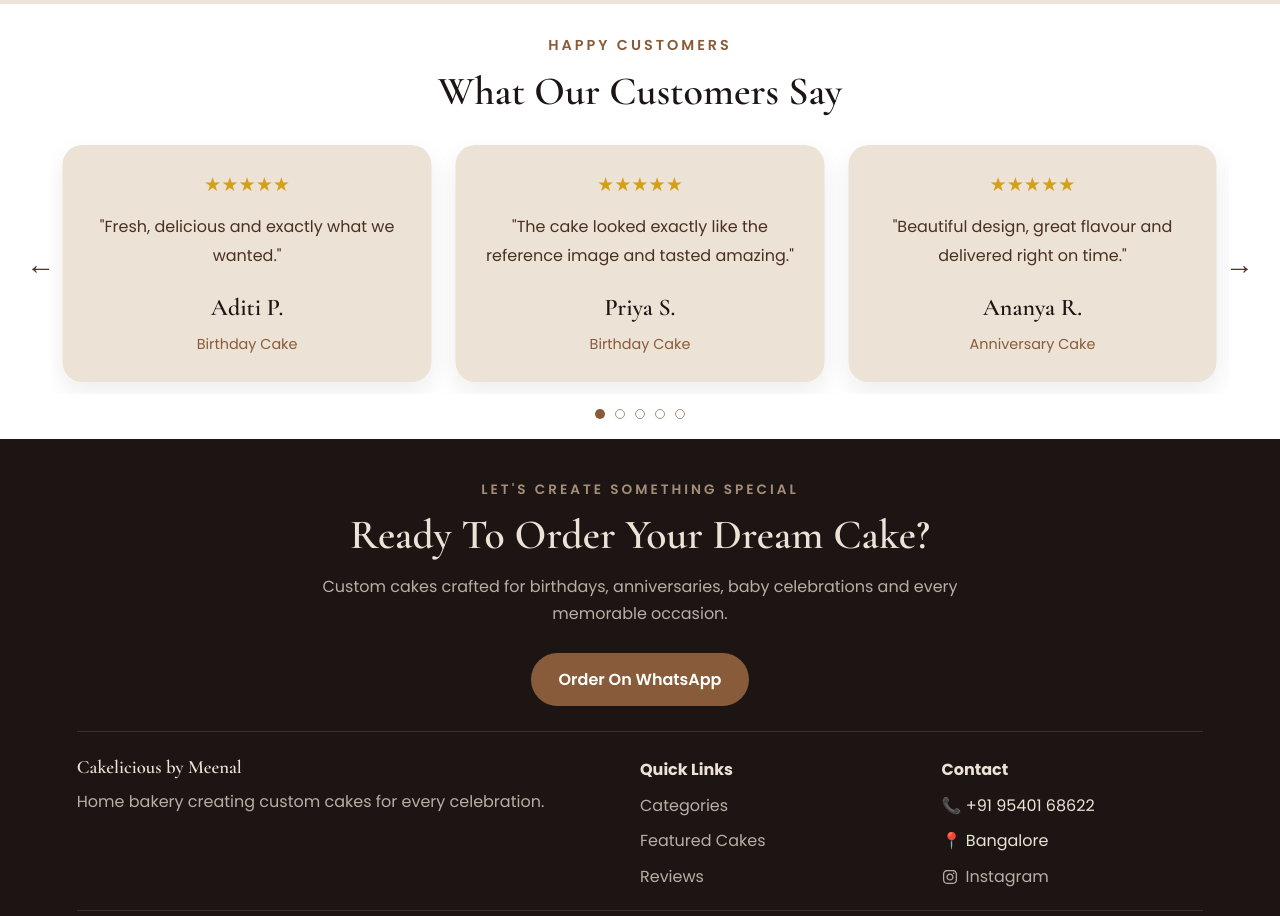
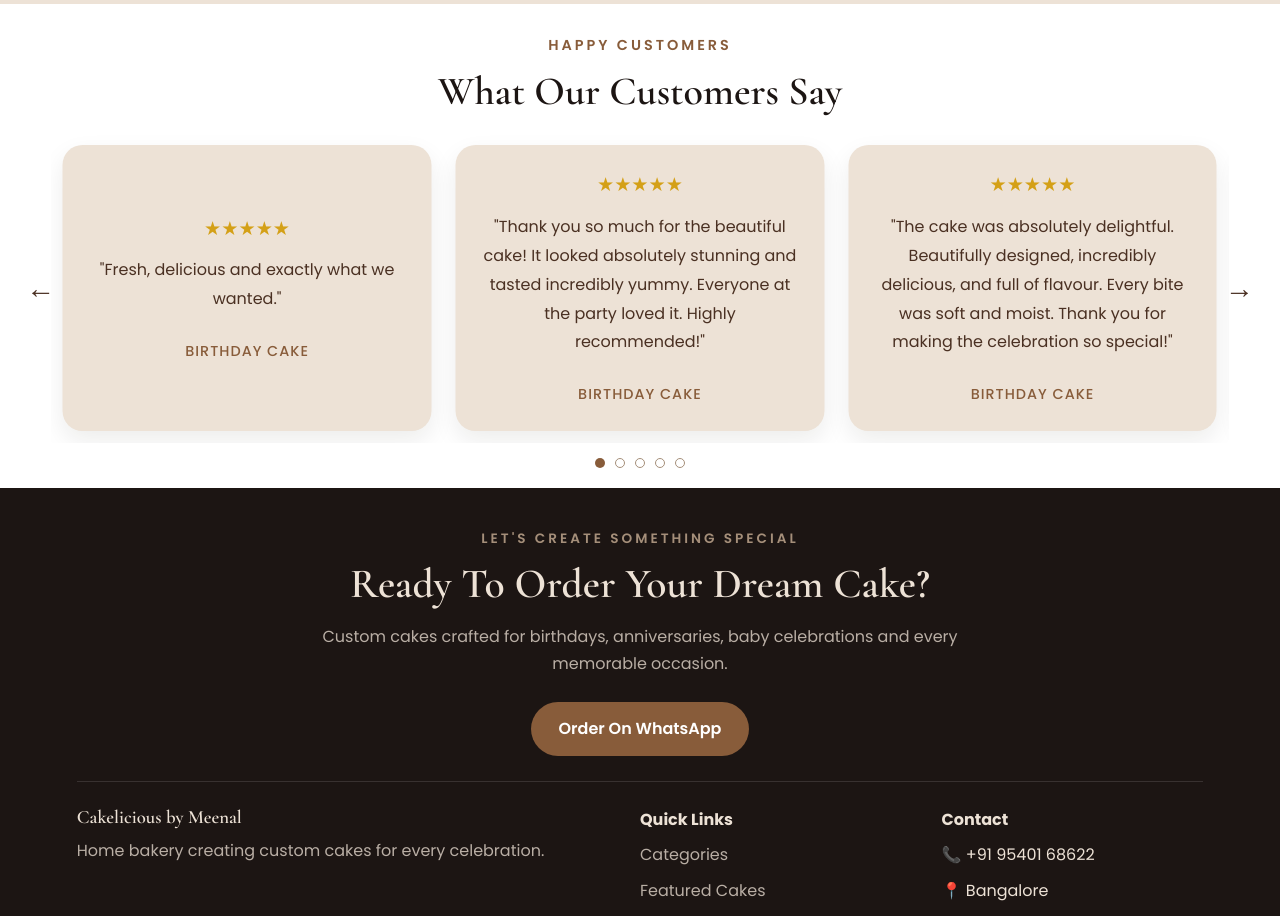
Before and after one commit to Oorjaa-S/Cakelicious-by-Meenal, a React (Vite) app: page / in a window 1280 px wide. Shown: the part 2740-3656 px from the top of the page. Built offline with nearby package versions, Linux system fonts and the light colour scheme; no server answers.

Commit message:
Improve cake cards and reviews section

```diff
--- a/index.html
+++ b/index.html
@@ -1,5 +1,6 @@
 <!doctype html>
 <html lang="en">
+  <title>Cakelicious by Meenal</title>
   <head>
     <meta charset="UTF-8" />
     <link rel="icon" type="image/svg+xml" href="/favicon.svg" />
--- a/src/components/CakeCard.jsx
+++ b/src/components/CakeCard.jsx
@@ -18,7 +18,6 @@ function CakeCard({ cake }) {
 
         <div className="cake-content">
           <h3>{cake.name}</h3>
-          <p>{cake.flavour}</p>
         </div>
 
       </div>
--- a/src/components/Reviews.jsx
+++ b/src/components/Reviews.jsx
@@ -33,34 +33,33 @@ function Reviews() {
     emblaApi.off("select", onSelect);
   };
 }, [emblaApi]);
-
 const reviews = [
   {
-      name: "Priya S.",
+
     occasion: "Birthday Cake",
     review:
-        "The cake looked exactly like the reference image and tasted amazing."
+      "Thank you so much for the beautiful cake! It looked absolutely stunning and tasted incredibly yummy. Everyone at the party loved it. Highly recommended!"
   },
   {
-      name: "Ananya R.",
-      occasion: "Anniversary Cake",
+
+    occasion: "Birthday Cake",
     review:
-        "Beautiful design, great flavour and delivered right on time."
+      "The cake was absolutely delightful. Beautifully designed, incredibly delicious, and full of flavour. Every bite was soft and moist. Thank you for making the celebration so special!"
   },
   {
-      name: "Rohit K.",
-      occasion: "Custom Theme Cake",
+
+    occasion: "Birthday Cake",
     review:
-        "Everyone loved the cake. It was the highlight of the celebration."
+      "The cake was excellent! Perfect sweetness, perfectly soft, and moist. Thank you so much!"
   },
     {
-      name: "Sneha M.",
+
       occasion: "Baby Celebration",
       review:
         "Absolutely gorgeous work and very professional service."
     },
     {
-      name: "Aditi P.",
+
       occasion: "Birthday Cake",
       review:
         "Fresh, delicious and exactly what we wanted."
--- a/src/styles/CakeCard.css
+++ b/src/styles/CakeCard.css
@@ -12,10 +12,21 @@
   flex-direction:column;
 
   height:100%;
+
+  transition:
+    transform 0.25s ease,
+    box-shadow 0.25s ease;
+}
+
+.cake-card:hover{
+  transform:translateY(-6px);
+
+  box-shadow:
+    0 16px 35px rgba(28,21,19,0.15);
 }
 
 .cake-image{
-  height:250px;
+  height:280px;
   overflow:hidden;
 }
 
@@ -24,23 +35,33 @@
   height:100%;
   object-fit:contain;
   display:block;
+
+  transition:transform 0.3s ease;
+}
+
+.cake-card:hover .cake-image img{
+  transform:scale(1.03);
 }
 
 .cake-content{
-  padding:10px;
+  background:white;
+  padding:12px;
+  height:60px;
+
   display:flex;
-  flex-direction:column;
-  gap:10px;
-
-  min-height:100px;
+  align-items:center;
+  justify-content:center;
 }
 
 .cake-content h3{
   margin:0;
-  min-height:60px;
+
+  color:#1c1513;
+
+  text-align:center;
+
+  font-size:1.2rem;
+  line-height:1.3;
+
+  font-family:"Cormorant Garamond", serif;
 }
-
-.cake-flavour{
-  min-height:30px;
-  margin:0;
-}
--- a/src/styles/Reviews.css
+++ b/src/styles/Reviews.css
@@ -22,11 +22,13 @@
 .review-slide{
   flex:0 0 33.333%;
   padding:12px;
+
+  display:flex;
 }
 
 .review-card{
   background:var(--bg);
-
+  width:100%;
   border-radius:20px;
 
   padding:25px;
@@ -34,6 +36,11 @@
   text-align:center;
 
   min-height:220px;
+
+  display:flex;
+  flex-direction:column;
+  justify-content:center;
+  align-items:center;
 
   transition:.3s ease;
 
@@ -75,9 +82,19 @@
 }
 
 .review-card span{
+  display:block;
+
+  margin-top:4px;
+
   color:var(--primary);
 
   font-size:.9rem;
+
+  font-weight:500;
+
+  text-transform:uppercase;
+
+  letter-spacing:1px;
 }
 
 .review-arrow{
```
Also changed, not shown: src/assets/Cake pics/ChatGPT Image Jun 16, 2026, 02_55_38 PM.png (added), src/assets/Cake pics/ChatGPT Image Jun 16, 2026, 02_55_49 PM.png (added). Lines whose indentation alone changed are shown as unchanged.
